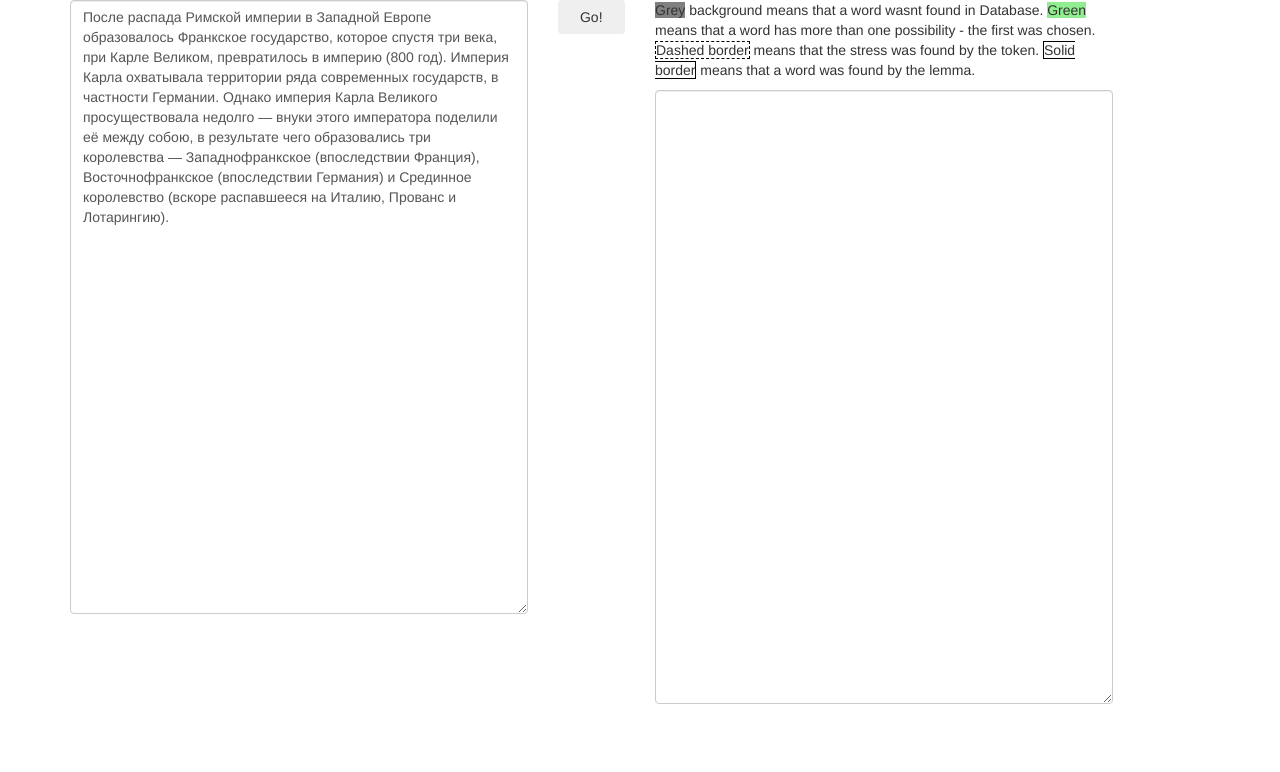
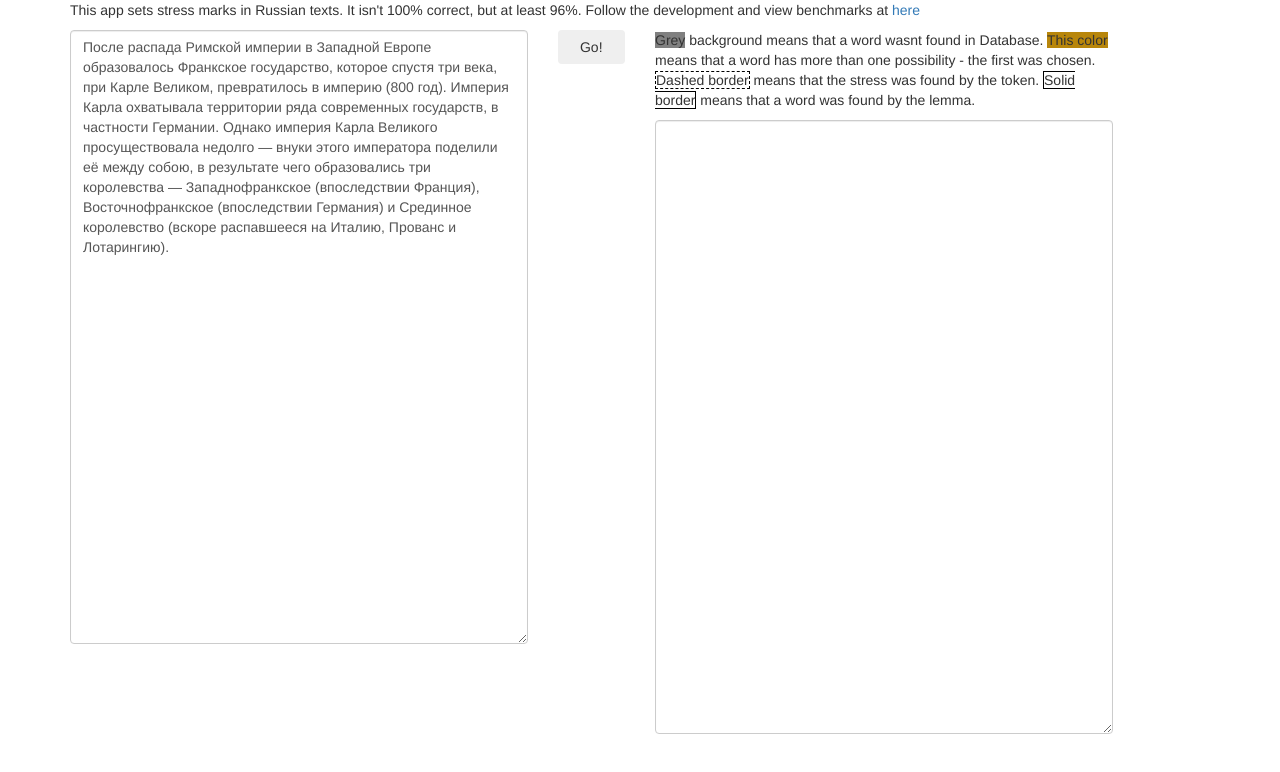
Before and after one commit to omelhoro/russtress-api, a plain HTML site: page web/index.html in a window 1280 px wide. Drawn offline with nearby package versions, Linux system fonts and the light colour scheme; files whose address does not match are found by name.

Commit message:
Added githib-link + changed color of multi-possibilities-words

```diff
--- a/web/index.html
+++ b/web/index.html
@@ -25,10 +25,11 @@ body{
     }
     .not-found{background-color: grey; }
     .more{
-        background-color: lightgreen;
+        background-color: darkgoldenrod;
     }
 	</style>
 		<div class='container'>
+            <p>This app sets stress marks in Russian texts. It isn't 100% correct, but at least 96%. Follow the development and view benchmarks at <a href=https://github.com/omelhoro/rustress>here</a></p>
 		<div>
 			<div class='row'>
 			<div class='col-md-5'>
@@ -40,7 +41,7 @@ body{
 			<button id='go_stress' class='btn convert btn-block'>Go!</button>
 			</div>
 			<div class='col-md-5'>
-                <p><span class='not-found'>Grey</span> background means that a word wasnt found in Database. <span class='more'>Green</span> means that a word has more than one possibility - the first was chosen. <span class='tok-stress'>Dashed border</span> means that the stress was found by the token. <span class='lem-stress'>Solid border</span> means that a word was found by the lemma.</p>
+                <p><span class='not-found'>Grey</span> background means that a word wasnt found in Database. <span class='more'>This color</span> means that a word has more than one possibility - the first was chosen. <span class='tok-stress'>Dashed border</span> means that the stress was found by the token. <span class='lem-stress'>Solid border</span> means that a word was found by the lemma.</p>
             <div id='stress-info'></div>
 			<textarea id='output_stress' class='form-control' cols="10" rows="30"></textarea>
 			</div>
```
